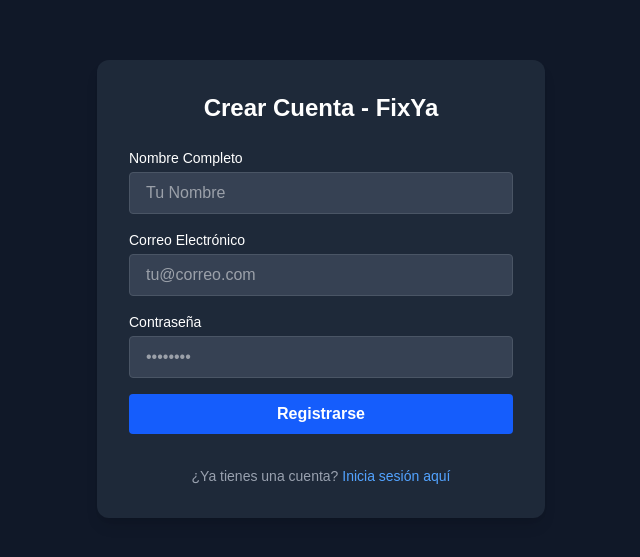
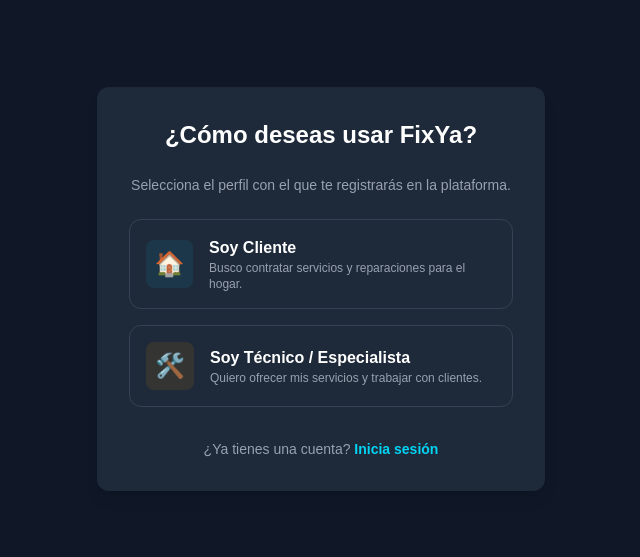
Before and after one commit to Sammmy1911/FixYa-FrontEnd, a Next.js app in the folder mi-app/: page /auth/register in a window 1280 px wide. Shown: the part 111-668 px from the top of the page, without its empty margins (319-959 px from the left). Built offline with nearby package versions, Linux system fonts and the light colour scheme.

Commit message:
feature: register & login done

```diff
--- a/mi-app/src/app/auth/register/page.tsx
+++ b/mi-app/src/app/auth/register/page.tsx
@@ -7,20 +7,40 @@ import AuthLayout from '../../../components/common/AuthLayout';
 import { authService } from '../../../services/auth.service';
 
 export default function RegisterPage() {
+  const [step, setStep] = useState<1 | 2>(1); // Paso 1: Perfil, Paso 2: Formulario
+  const [role, setRole] = useState<'CLIENT' | 'TECHNICIAN'>('CLIENT');
+
   const [fullName, setFullName] = useState('');
   const [email, setEmail] = useState('');
   const [password, setPassword] = useState('');
+  const [phone, setPhone] = useState('');
+  const [specialty, setSpecialty] = useState('Plomería'); // Especialidad por defecto
+
   const [error, setError] = useState('');
   const router = useRouter();
+
+  const handleSelectRole = (selectedRole: 'CLIENT' | 'TECHNICIAN') => {
+    setRole(selectedRole);
+    setStep(2);
+  };
 
   const handleSubmit = async (e: React.FormEvent) => {
     e.preventDefault();
     setError('');
 
     try {
-      await authService('auth/register', { fullName, email, password });
+      // Creamos el payload enviando los campos comunes y agregando los de técnico si aplica
+      const payload = {
+        fullName,
+        email,
+        password,
+        role,
+        ...(role === 'TECHNICIAN' && { phone, specialty }),
+      };
 
-      // Redirigir al login tras un registro exitoso
+      await authService('auth/register', payload);
+
+      // Redirigir al login tras el registro exitoso
       router.push('/auth/login');
     } catch (err: any) {
       setError(err.message);
@@ -28,8 +48,67 @@ export default function RegisterPage() {
   };
 
   return (
-    <AuthLayout title="Crear Cuenta - FixYa" error={error}>
+    <AuthLayout
+      title={step === 1 ? '¿Cómo deseas usar FixYa?' : `Registro de ${role === 'CLIENT' ? 'Cliente' : 'Técnico'}`}
+      error={error}
+    >
+      {/* PASO 1: ELEGIR TIPO DE CUENTA */}
+      {step === 1 && (
+        <div className="space-y-4">
+          <p className="text-gray-400 text-sm text-center mb-6">
+            Selecciona el perfil con el que te registrarás en la plataforma.
+          </p>
+
+          <button
+            type="button"
+            onClick={() => handleSelectRole('CLIENT')}
+            className="w-full text-left p-4 rounded-xl border border-gray-700 bg-gray-800 hover:border-cyan-500 transition group flex items-center space-x-4"
+          >
+            <div className="w-12 h-12 rounded-lg bg-cyan-500/10 text-cyan-400 flex items-center justify-center text-2xl font-bold group-hover:scale-110 transition">
+              🏠
+            </div>
+            <div>
+              <h3 className="font-bold text-white text-base">Soy Cliente</h3>
+              <p className="text-xs text-gray-400">Busco contratar servicios y reparaciones para el hogar.</p>
+            </div>
+          </button>
+
+          <button
+            type="button"
+            onClick={() => handleSelectRole('TECHNICIAN')}
+            className="w-full text-left p-4 rounded-xl border border-gray-700 bg-gray-800 hover:border-amber-500 transition group flex items-center space-x-4"
+          >
+            <div className="w-12 h-12 rounded-lg bg-amber-500/10 text-amber-400 flex items-center justify-center text-2xl font-bold group-hover:scale-110 transition">
+              🛠️
+            </div>
+            <div>
+              <h3 className="font-bold text-white text-base">Soy Técnico / Especialista</h3>
+              <p className="text-xs text-gray-400">Quiero ofrecer mis servicios y trabajar con clientes.</p>
+            </div>
+          </button>
+
+          <div className="pt-4 text-center">
+            <p className="text-sm text-gray-400">
+              ¿Ya tienes una cuenta?{' '}
+              <Link href="/auth/login" className="text-cyan-400 hover:underline font-semibold">
+                Inicia sesión
+              </Link>
+            </p>
+          </div>
+        </div>
+      )}
+
+      {/* PASO 2: FORMULARIO SEGÚN ROL */}
+      {step === 2 && (
         <form onSubmit={handleSubmit} className="space-y-4">
+          <button
+            type="button"
+            onClick={() => setStep(1)}
+            className="text-xs text-cyan-400 hover:underline mb-2 flex items-center space-x-1"
+          >
+            ← Cambiar perfil ({role === 'CLIENT' ? 'Cliente' : 'Técnico'})
+          </button>
+
           <div>
             <label className="block text-sm font-medium mb-1">Nombre Completo</label>
             <input
@@ -37,8 +116,8 @@ export default function RegisterPage() {
               value={fullName}
               onChange={(e) => setFullName(e.target.value)}
               required
-            className="w-full px-4 py-2 bg-gray-700 rounded border border-gray-600 focus:outline-none focus:border-blue-500"
-            placeholder="Tu Nombre"
+              className="w-full px-4 py-2 bg-gray-700 rounded border border-gray-600 text-white focus:outline-none focus:border-cyan-500"
+              placeholder="Ej. Carlos Mendoza"
             />
           </div>
 
@@ -49,10 +128,43 @@ export default function RegisterPage() {
               value={email}
               onChange={(e) => setEmail(e.target.value)}
               required
-            className="w-full px-4 py-2 bg-gray-700 rounded border border-gray-600 focus:outline-none focus:border-blue-500"
+              className="w-full px-4 py-2 bg-gray-700 rounded border border-gray-600 text-white focus:outline-none focus:border-cyan-500"
               placeholder="tu@correo.com"
             />
           </div>
+
+          {/* Campos exclusivos para Técnicos */}
+          {role === 'TECHNICIAN' && (
+            <>
+              <div>
+                <label className="block text-sm font-medium mb-1">Teléfono / WhatsApp</label>
+                <input
+                  type="tel"
+                  value={phone}
+                  onChange={(e) => setPhone(e.target.value)}
+                  required
+                  className="w-full px-4 py-2 bg-gray-700 rounded border border-gray-600 text-white focus:outline-none focus:border-cyan-500"
+                  placeholder="+57 300 123 4567"
+                />
+              </div>
+
+              <div>
+                <label className="block text-sm font-medium mb-1">Especialidad Principal</label>
+                <select
+                  value={specialty}
+                  onChange={(e) => setSpecialty(e.target.value)}
+                  className="w-full px-4 py-2 bg-gray-700 rounded border border-gray-600 text-white focus:outline-none focus:border-cyan-500"
+                >
+                  <option value="Plomería">Plomería</option>
+                  <option value="Electricidad">Electricidad</option>
+                  <option value="Cerrajería">Cerrajería</option>
+                  <option value="Pintura y Remodelación">Pintura y Remodelación</option>
+                  <option value="Aire Acondicionado">Aire Acondicionado</option>
+                  <option value="Electrodomésticos">Electrodomésticos</option>
+                </select>
+              </div>
+            </>
+          )}
 
           <div>
             <label className="block text-sm font-medium mb-1">Contraseña</label>
@@ -61,25 +173,23 @@ export default function RegisterPage() {
               value={password}
               onChange={(e) => setPassword(e.target.value)}
               required
-            className="w-full px-4 py-2 bg-gray-700 rounded border border-gray-600 focus:outline-none focus:border-blue-500"
+              className="w-full px-4 py-2 bg-gray-700 rounded border border-gray-600 text-white focus:outline-none focus:border-cyan-500"
               placeholder="••••••••"
             />
           </div>
 
           <button
             type="submit"
-          className="w-full py-2 bg-blue-600 hover:bg-blue-700 font-semibold rounded transition duration-200"
+            className={`w-full py-2.5 font-bold rounded transition duration-200 text-white shadow-md ${
+              role === 'CLIENT'
+                ? 'bg-cyan-600 hover:bg-cyan-700'
+                : 'bg-amber-600 hover:bg-amber-700'
+            }`}
           >
-          Registrarse
+            Registrarse como {role === 'CLIENT' ? 'Cliente' : 'Técnico'}
           </button>
-
-        <p className="text-sm text-center text-gray-400 mt-4">
-          ¿Ya tienes una cuenta?{' '}
-          <Link href="/auth/login" className="text-blue-400 hover:underline">
-            Inicia sesión aquí
-          </Link>
-        </p>
         </form>
+      )}
     </AuthLayout>
   );
 }
```
Lines whose indentation alone changed are shown as unchanged.
